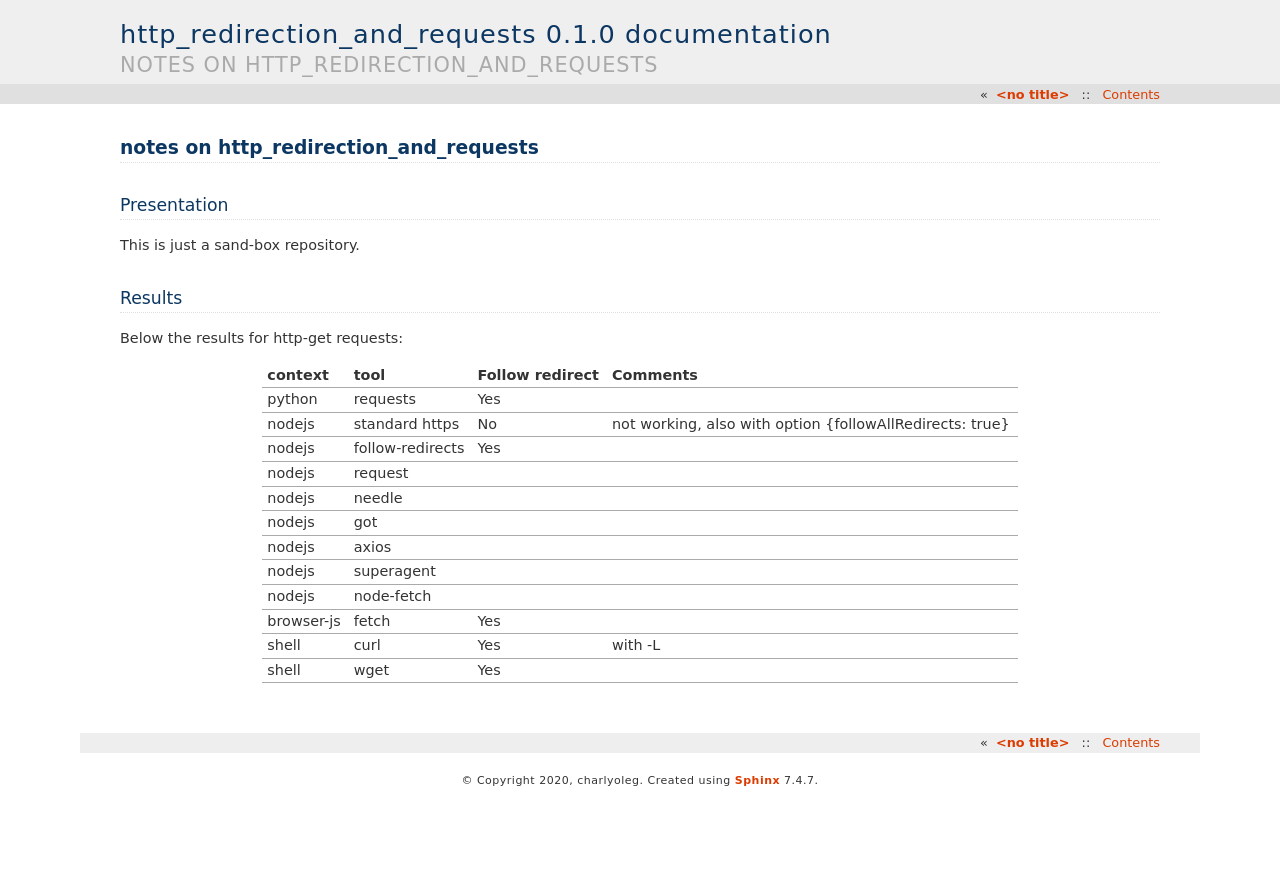
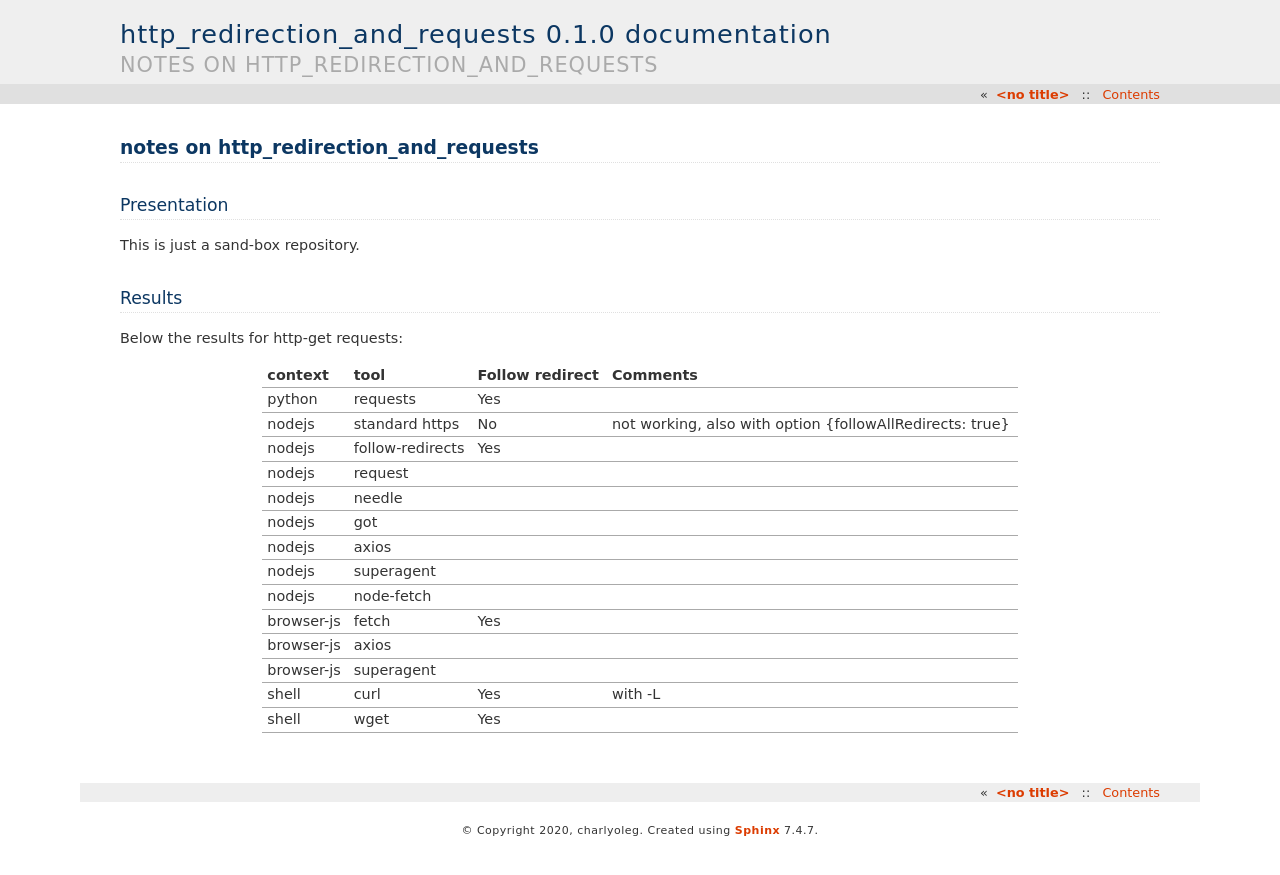
Before and after one commit to charlyoleg/http_redirection_and_requests, a Sphinx documentation site: the page built from docs/notes_on_http_redirection_and_requests.rst, in a window 1280 px wide. Shown: the top 875 px of the page. Built offline with Sphinx 7.4.7, drawn with Linux system fonts in a browser that asks for light colours.

Commit message:
library for browser

```diff
--- a/README.rst
+++ b/README.rst
@@ -28,6 +28,8 @@ The following http request methods are tested:
   - browser-javascript
 
     - fetch
+    - axios
+    - superagent
 
   - cli
 
--- a/docs/notes_on_http_redirection_and_requests.rst
+++ b/docs/notes_on_http_redirection_and_requests.rst
@@ -27,6 +27,8 @@ nodejs        axios
 nodejs        superagent
 nodejs        node-fetch
 browser-js    fetch                 Yes
+browser-js    axios
+browser-js    superagent
 shell         curl                  Yes                 with -L
 shell         wget                  Yes
 ===========   ================      ================    =========================================================
```
